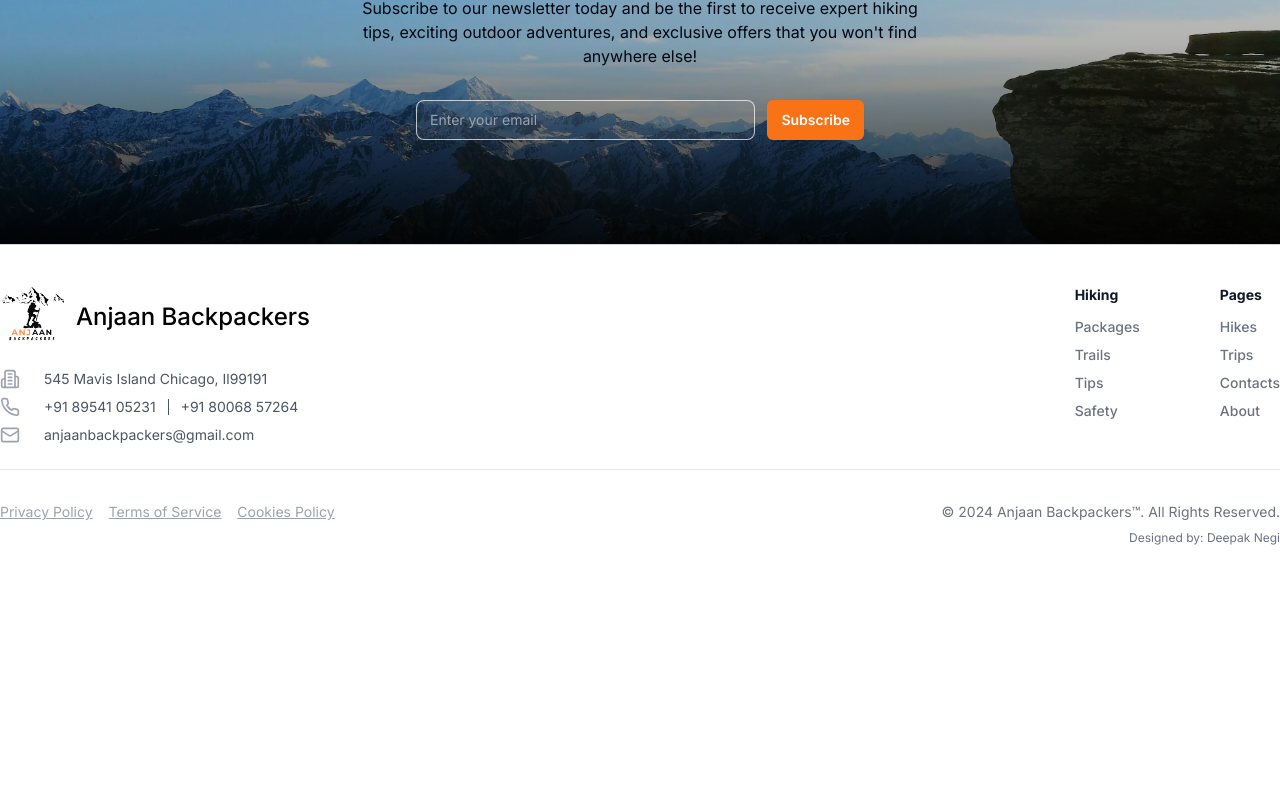
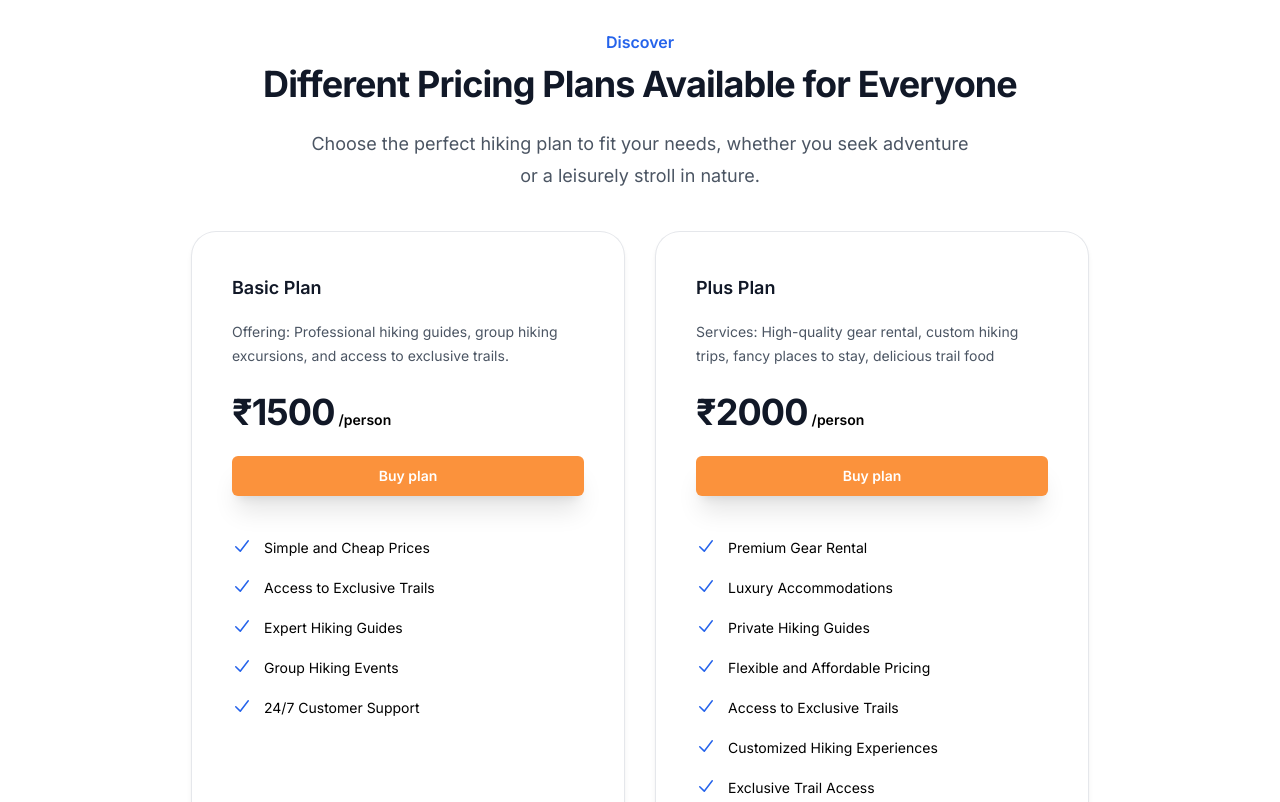
Before and after one commit to Cnippet/anjaanbackpackers, a Next.js app: page / in a window 1280 px wide. Shown: the part 2378-3180 px from the top of the page. Before the commit the page ends 2940 px from the top, so only its background shows below. Built offline with nearby package versions, Linux system fonts and the light colour scheme.

Commit message:
added pricing section

```diff
--- a/app/page.tsx
+++ b/app/page.tsx
@@ -2,6 +2,7 @@ import Navbar from '@/components/Navbar';
 import Hero from '@/components/home/Hero';
 import Feature from '@/components/home/Feature';
 import CtaTrip from '@/components/home/CtaTrip';
+import Pricing from '@/components/home/Pricing';
 import Newsletter from '@/components/Newsletter';
 import Footer from '@/components/Footer';
 
@@ -13,6 +14,7 @@ export default function Home() {
         <Hero />
         <Feature />
         <CtaTrip />
+        <Pricing />
         <Newsletter />
       </main>
       <Footer />
--- a/components/home/CtaTrip.jsx
+++ b/components/home/CtaTrip.jsx
@@ -45,7 +45,7 @@ const CtaTrip = () => {
                 <p className='text-base font-semibold leading-7 text-blue-700'>
                     Upcoming Travel Destinations Await
                 </p>
-                <h2 className='mt-2 text-3xl font-bold tracking-tight text-gray-900 sm:text-4xl'>
+                <h2 className='mt-2 text-4xl font-bold tracking-tight text-gray-900 sm:text-5xl'>
                     Discover Your Next Adventure
                 </h2>
                 <p className='mt-3 text-base leading-8 text-gray-500'>
@@ -57,7 +57,7 @@ const CtaTrip = () => {
                 <div className='mx-auto mt-16 grid max-w-2xl grid-cols-1 gap-x-8 gap-y-8 md:gap-y-20 lg:mx-0 lg:max-w-none md:grid-cols-2 lg:grid-cols-3'>
                     {treks.map((trek) => (
                         <article key={trek.id} className='relative isolate flex flex-col justify-end overflow-hidden rounded-2xl px-6
-                        aspect-[4/5]'>
+                        aspect-[2/1.5] md:aspect-[4/5]'>
                             <Image
                                 src={trek.imageUrl}
                                 alt='trek-img'
--- /dev/null
+++ b/components/home/Pricing.jsx
@@ -0,0 +1,87 @@
+import React from 'react'
+
+const packages = [
+    {
+        name: "Basic Plan",
+        para: "Offering: Professional hiking guides, group hiking excursions, and access to exclusive trails.",
+        rate: 1500,
+        link: "www.example.com",
+        features: [
+            'Simple and Cheap Prices',
+            'Access to Exclusive Trails',
+            'Expert Hiking Guides',
+            'Group Hiking Events',
+            '24/7 Customer Support'
+        ]
+    },
+    {
+        name: "Plus Plan",
+        para: "Services: High-quality gear rental, custom hiking trips, fancy places to stay, delicious trail food",
+        rate: 2000,
+        link: "www.example.com",
+        features: [
+            'Premium Gear Rental',
+            'Luxury Accommodations',
+            'Private Hiking Guides',
+            'Flexible and Affordable Pricing',
+            'Access to Exclusive Trails',
+            'Customized Hiking Experiences',
+            'Exclusive Trail Access',
+            '24/7 Customer Support'
+        ]
+    },
+]
+
+const Pricing = () => {
+    return (
+        <section className='bg-white py-24 sm:py-32'>
+            <div className='mx-auto max-w-7xl px-6 lg:px-8'>
+                <div className='mx-auto max-w-4xl text-center'>
+                    <h2 className='text-base font-semibold leading-7 text-blue-600'>
+                        Discover
+                    </h2>
+                    <p className='mt-2 text-3xl font-bold tracking-tight text-gray-900 sm:text-4xl'>
+                        Different Pricing Plans Available for Everyone
+                    </p>
+                </div>
+                <p className='mx-auto mt-6 max-w-2xl text-center text-lg leading-8 text-gray-600'>
+                    Choose the perfect hiking plan to fit your needs, whether you seek adventure or a leisurely stroll in nature.
+                </p>
+
+                <div className='isolate mx-auto mt-10 grid max-w-md gap-8 lg:mx-auto lg:max-w-4xl lg:grid-cols-2'>
+                    {packages.map((pack, index) => (
+                        <div key={index} className='rounded-3xl p-8 shadow-md ring-1 ring-gray-200 lg:p-10'>
+                            <h3 className='text-lg font-semibold leading-8 text-gray-900'>
+                                {pack.name}
+                            </h3>
+                            <p className='mt-4 text-sm leading-6 text-gray-600 md:h-12'>
+                                {pack.para}
+                            </p>
+                            <p className='mt-6 flex items-baseline gap-x-1'>
+                                <span className='text-4xl font-bold tracking-tight text-gray-900'>
+                                    {`₹${pack.rate}`}
+                                </span>
+                                <span className='text-sm font-semibold'>
+                                    /person
+                                </span>
+                            </p>
+                            <a href="" className='mt-6 block rounded-md bg-orange-400 px-3 py-2 text-center text-sm font-semibold leading-6 text-white shadow-xl hover:bg-orange-500'>
+                                Buy plan
+                            </a>
+                            <ul className='mt-8 text-sm leading-6 space-y-4 xl:mt-10'>
+                                {pack.features.map((feature, i) => (
+                                    <li key={i} className='flex gap-3'>
+                                        <svg xmlns="http://www.w3.org/2000/svg" viewBox="0 0 20 20" fill="currentColor" aria-hidden="true" className='w-5 h-5 text-blue-600'><path fillRule="evenodd" d="M16.704 4.153a.75.75 0 01.143 1.052l-8 10.5a.75.75 0 01-1.127.075l-4.5-4.5a.75.75 0 011.06-1.06l3.894 3.893 7.48-9.817a.75.75 0 011.05-.143z" clipRule="evenodd"></path></svg>
+                                        {feature}
+                                    </li>
+                                ))}
+                            </ul>
+                        </div>
+                    ))}
+                </div>
+            </div>
+        </section>
+    )
+}
+
+export default Pricing
```
